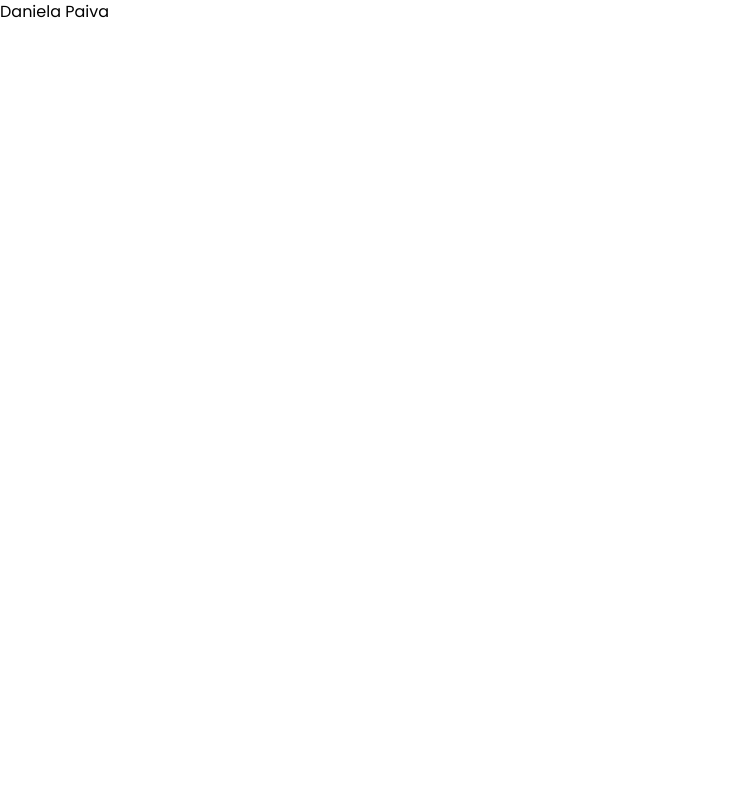
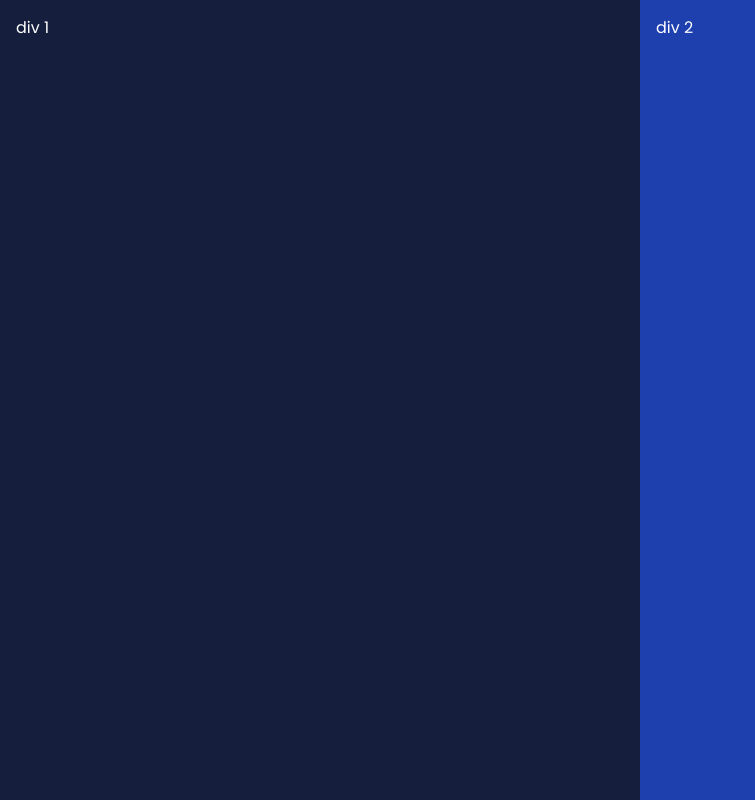
Before and after one commit to sistemascclam/campusvirtual, a Next.js app: page /auth/login in a window 1280 px wide. Shown: the whole page, without its empty margins (0-755 px from the left). Built offline with nearby package versions, Linux system fonts and the light colour scheme.

Commit message:
login divs

```diff
--- a/pages/auth/login.js
+++ b/pages/auth/login.js
@@ -8,7 +8,10 @@ export default function Login() {
             <Head>
                 <title>Inicio de Sesión | {siteTitle}</title>
             </Head>
-            Daniela Paiva
+            <div className="flex h-screen">
+                <div className="bg-darkblue text-white w-1/2 p-4">div 1</div>
+                <div className="bg-blue-800 text-white w-1/2 p-4">div 2</div>
+            </div>
         </Layout>
     );
 }
```
